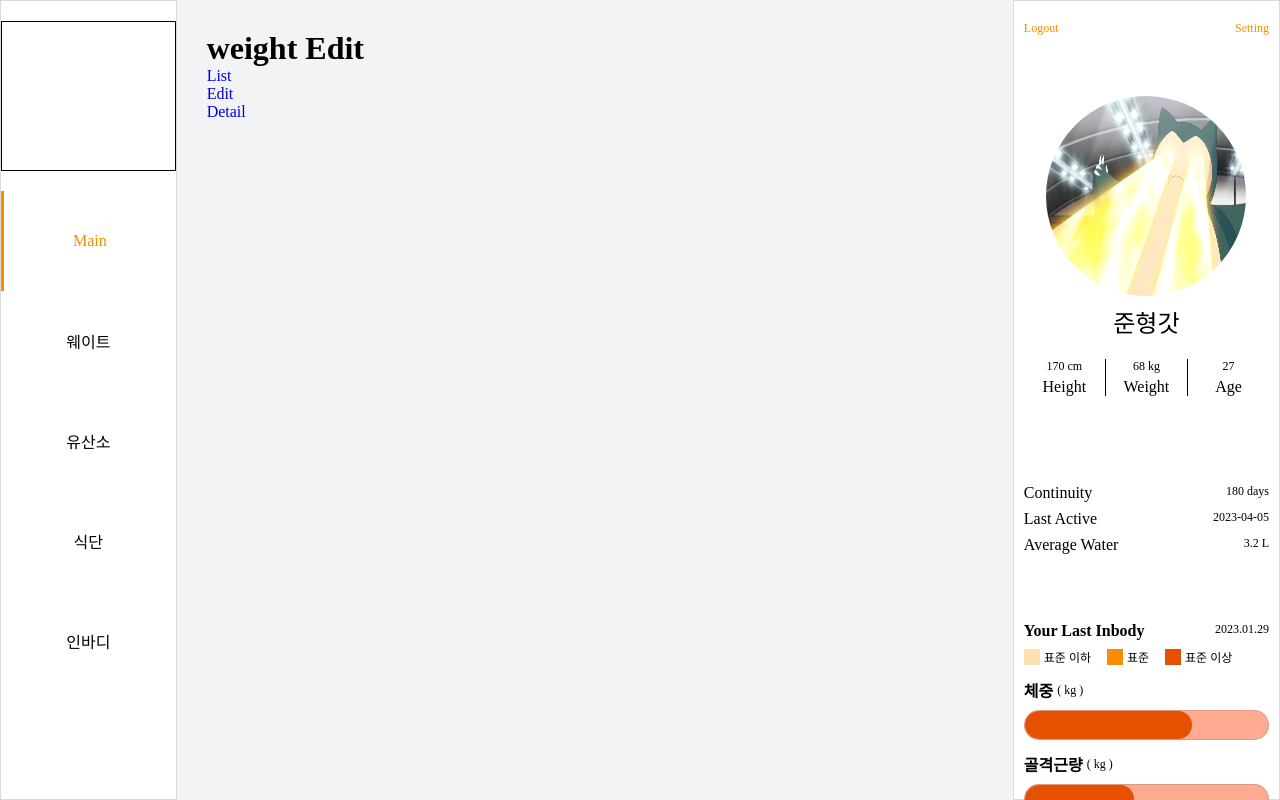
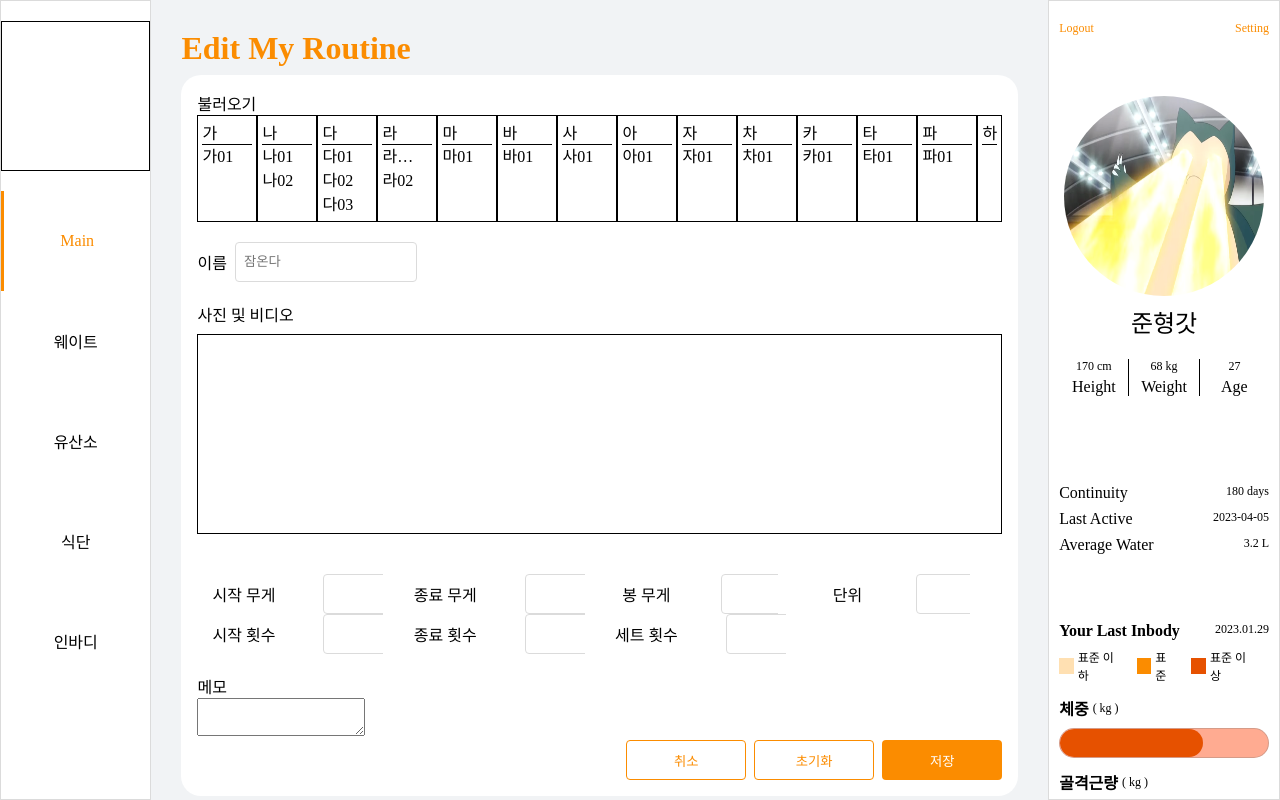
Before and after one commit to JuneHyung/Bumpy, a Nuxt app in the folder develop/frontend/bumpy-nuxt3/: page /weight/weightEdit in a window 1280 px wide. Built offline with nearby package versions, Linux system fonts and the light colour scheme; a web font is replaced by a local one.

Commit message:
feat : weightEdit design

```diff
--- a/develop/frontend/bumpy-nuxt3/assets/scss/app.scss
+++ b/develop/frontend/bumpy-nuxt3/assets/scss/app.scss
@@ -15,6 +15,7 @@
 @import "./user/userInfo.scss";
 
 @import "./weight/weightDetail.scss";
+@import "./weight/weightEdit.scss";
 @import "./aerobic/aerobicDetail.scss";
 @import "./meal/mealDetail.scss";
 @import "./inbody/inbodyDetail.scss";
--- /dev/null
+++ b/develop/frontend/bumpy-nuxt3/assets/scss/weight/weightEdit.scss
@@ -0,0 +1,47 @@
+.weightEdit-input-label-wrap {
+  display: flex;
+  .weightEdit-input-label {
+    display: flex;
+    flex-direction: column;
+    margin: 20px 0;
+    flex: 3;
+    .number-input-wrap {
+      display: flex;
+      /* justify-content: flex-start; */
+      align-items: center;
+      span {
+        display: flex;
+        width: 100%;
+      }
+      .number-input {
+        width: 100px;
+        overflow: hidden;
+      }
+    }
+  }
+}
+.weightEdit-input-label {
+  display: flex;
+  align-items: center;
+  margin: 20px 0;
+}
+.photo-wrap-box {
+  display: flex;
+  flex-direction: column;
+  align-items: flex-start;
+  .photo-wrap {
+    display: flex;
+    width: 100%;
+    height: 200px;
+
+    border: 1px solid black;
+  }
+}
+.weightEdit-button-wrap {
+  display: flex;
+  justify-content: flex-end;
+  button {
+    display: flex;
+    flex: 0;
+  }
+}
--- a/develop/frontend/bumpy-nuxt3/pages/weight/weightEdit.vue
+++ b/develop/frontend/bumpy-nuxt3/pages/weight/weightEdit.vue
@@ -1,13 +1,71 @@
 <template>
-  <div class="content-layout">
-    <h1>weight Edit</h1>
-    <NuxtLink to="/weight/weightList">List</NuxtLink>
-    <NuxtLink to="/weight/weightEdit">Edit</NuxtLink>
-    <NuxtLink to="/weight/weightDetail">Detail</NuxtLink>
-  </div>
+  <main class="content-layout">
+    <h1 class="content-title q-mb-lg">Edit My Routine</h1>
+    <form class="content-wrap-box">
+      <label class="load-wrap-box">
+        <p>불러오기</p>
+        <LoadList></LoadList>
+      </label>
+      <label class="weightEdit-input-label bp-mt-sm">
+        <span class="bp-mr-sm">이름</span>
+        <TextInput :data="form.name"></TextInput>
+      </label>
+      <label class="weightEdit-input-label photo-wrap-box bp-mt-sm">
+        <p class="bp-mb-sm">사진 및 비디오</p>
+        <div class="photo-wrap"></div>
+      </label>
+      <div class="weightEdit-input-label-wrap">
+        <template v-for="(list, idx) in numberList" :key="idx">
+          <div class="weightEdit-input-label">
+            <template v-for="(item, nIdx) in list" :key="nIdx">
+              <label class="number-input-wrap">
+                <span class="bp-mr-sm">{{ item.label }}</span>
+                <div class="number-input">
+                  <NumberInput :data="item.data"></NumberInput>
+                </div>
+              </label>
+            </template>
+          </div>
+        </template>
+      </div>
+      <label>
+        <p>메모</p>
+        <textarea></textarea>
+      </label>
+      <div class="weightEdit-button-wrap">
+        <button class="short-ghost-button">취소</button>
+        <button class="short-ghost-button bp-mx-sm">초기화</button>
+        <button class="short-filled-button">저장</button>
+      </div>
+    </form>
+  </main>
 </template>
-<script setup lang="ts">
+<script setup>
+import LoadList from '~/components/list/LoadList.vue';
+import TextInput from '~/components/form/TextInput.vue';
+import NumberInput from '~/components/form/NumberInput.vue';
+const info = { name: '벤치프레스' };
+const form = ref({
+  name: { value: '', placeholder: '잠온다' },
+});
+
+const numberList = [
+  [
+    { key: 'startWeight', label: '시작 무게', data: { value: '', placeholder: '' } },
+    { key: 'startReps', label: '시작 횟수', data: { value: '', placeholder: '' } },
+  ],
+  [
+    { key: 'endWeight', label: '종료 무게', data: { value: '', placeholder: '' } },
+    { key: 'endReps', label: '종료 횟수', data: { value: '', placeholder: '' } },
+  ],
+  [
+    { key: 'barWeight', label: '봉 무게', data: { value: '', placeholder: '' } },
+    { key: 'setReps', label: '세트 횟수', data: { value: '', placeholder: '' } },
+  ],
+  [{ key: 'barWeight', label: '단위', data: { value: '', placeholder: '' } }],
+];
 definePageMeta({
   layout: 'main-layout',
 });
 </script>
+<style scoped lang="scss"></style>
```
